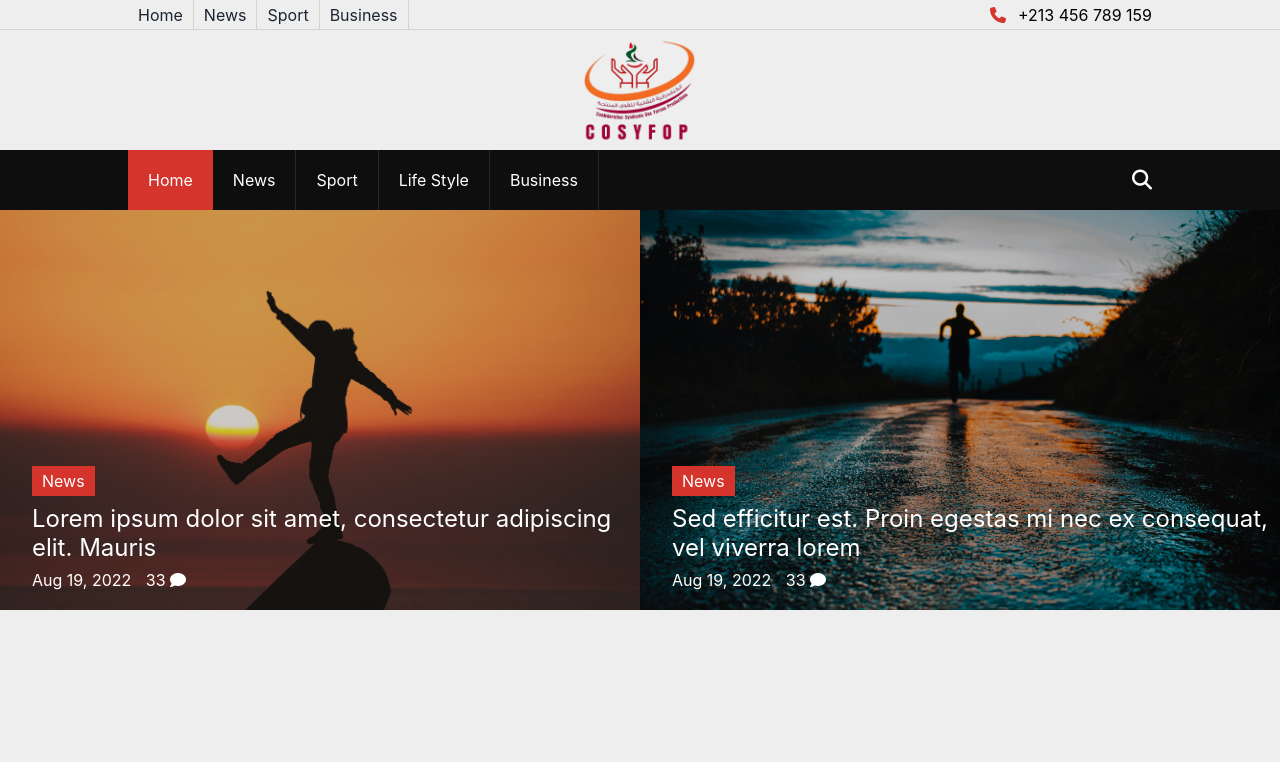
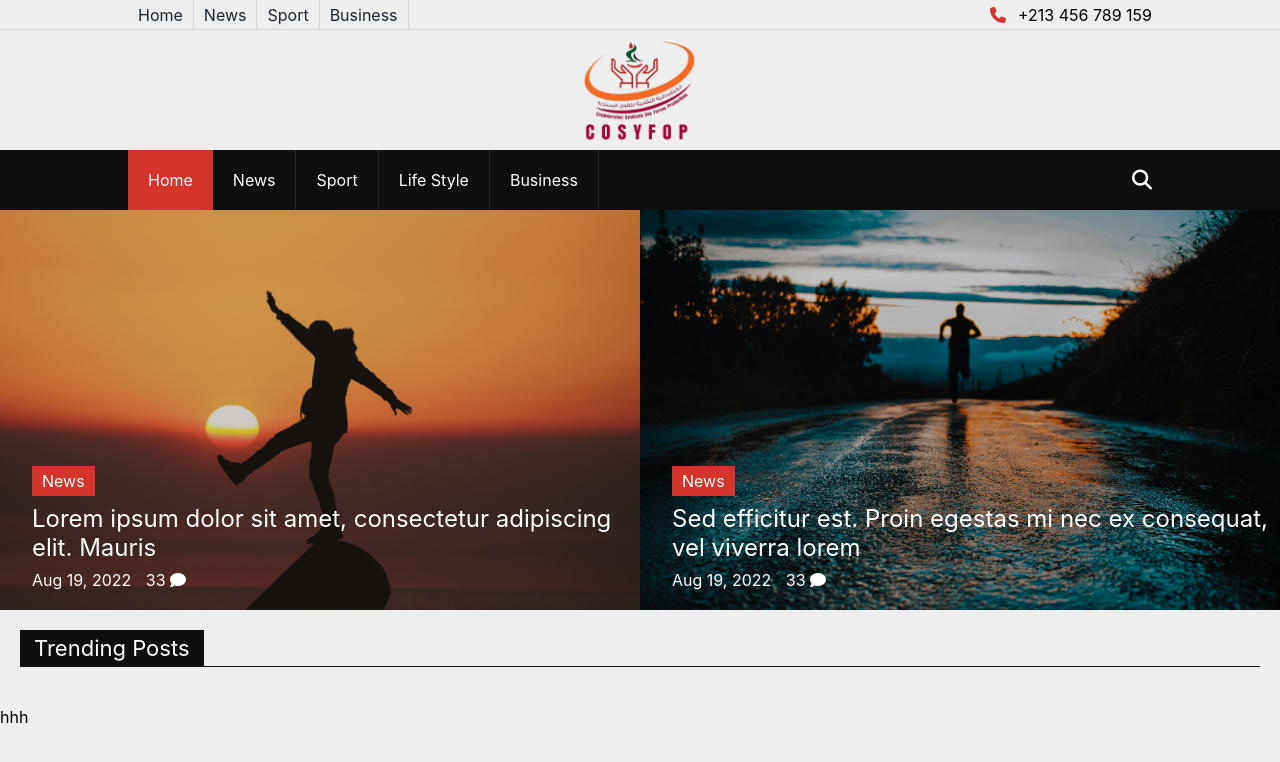
Before and after one commit to wailsonlucas/COSYFOP---blog-UI-UX-design, a Next.js app: page / in a window 1280 px wide. Shown: the top 762 px of the page. Built offline with nearby package versions, Linux system fonts and the light colour scheme.

Commit message:
init on Tranding Posts /Home

```diff
--- a/pages/index.js
+++ b/pages/index.js
@@ -32,6 +32,15 @@ export default function Home() {
           </div>
         </div>
       </header>
+
+      <div className={s.trending_posts}>
+        <header>
+          <p>Trending Posts</p>
+        </header>
+        <main>
+          hhh
+        </main>
+      </div>
     </div>
   )
 }
--- a/styles/Home.module.css
+++ b/styles/Home.module.css
@@ -42,3 +42,17 @@
 .header_child .content footer span:last-child {
   margin-left:10px
 }
+/* ________________________ trending_posts _________________________ */
+.trending_posts header {
+  margin:0 20px;
+  margin-top:20px;
+  margin-bottom:40px;
+  border-bottom:1px solid #0F0E0E
+}
+.trending_posts header p {
+  display: inline-block;
+  font-size:22px;
+  padding:5px 14px;
+  color: #fff;
+  background:#0F0E0E;
+}
```
